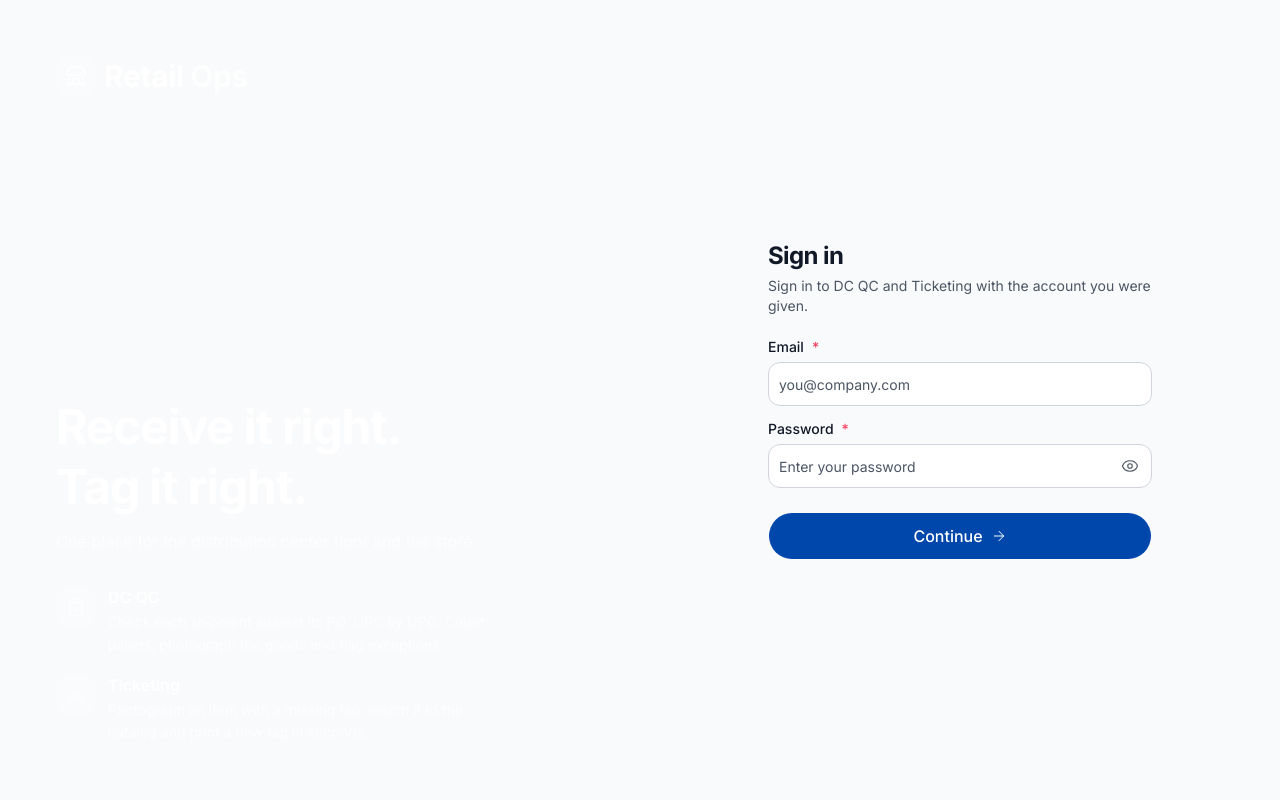
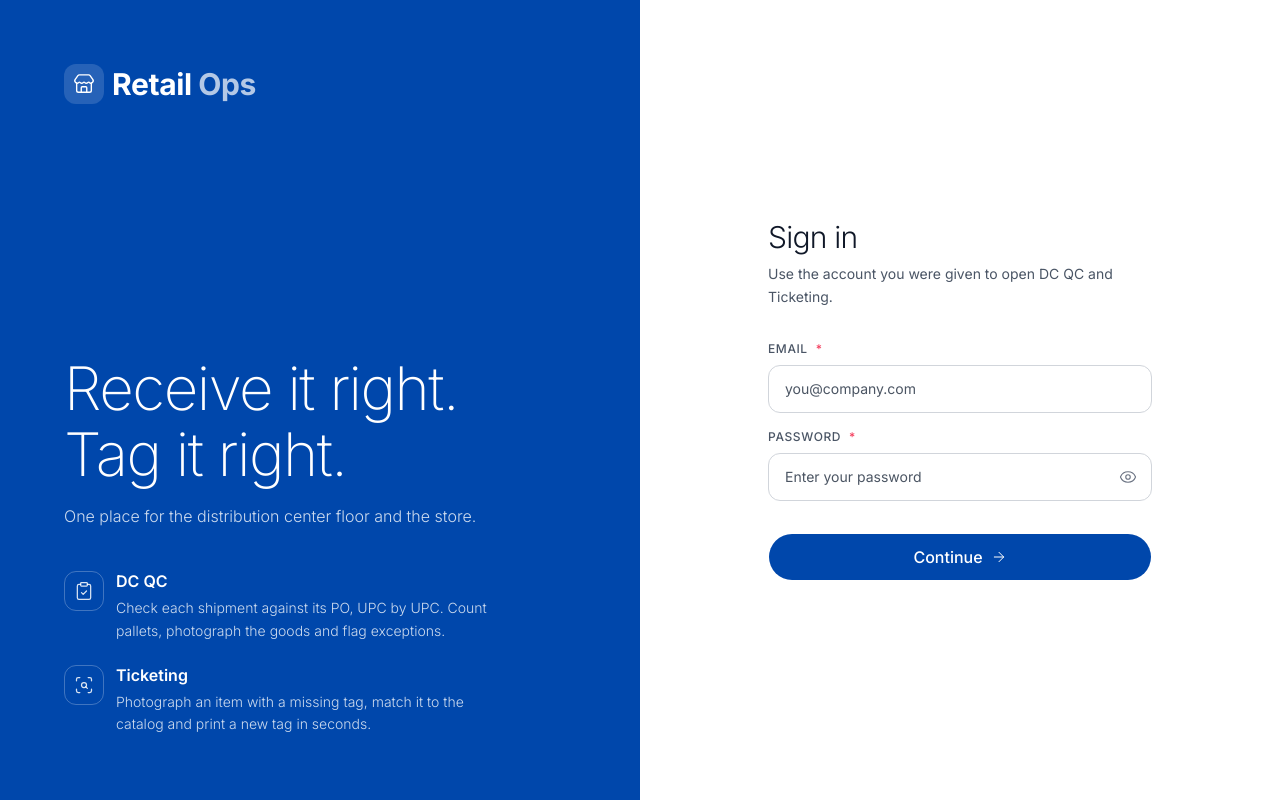
Before and after one commit to uzair-ansari-newtuple/newtuple-ticketing-system, a Next.js app: page /login in a window 1280 px wide. Built offline with nearby package versions, Linux system fonts and the light colour scheme.

Commit message:
style: redesign the login page without gradients

```diff
--- a/src/app/login/page.tsx
+++ b/src/app/login/page.tsx
@@ -40,7 +40,6 @@ export default function LoginPage() {
         return;
       }
       signIn(res);
-      toast.success("Signed in");
       router.replace("/apps");
     } catch (err) {
       toast.error(err instanceof Error ? err.message : "Login failed");
@@ -51,29 +50,27 @@ export default function LoginPage() {
 
   return (
     <div className="flex min-h-dvh flex-1 flex-col lg:flex-row">
-      <section className="relative flex flex-col justify-between overflow-hidden bg-gradient-to-br from-hero-from to-hero-to px-6 pb-10 pt-[max(2rem,env(safe-area-inset-top))] text-white lg:w-1/2 lg:px-14 lg:py-14">
-        <div className="pointer-events-none absolute -right-24 -top-24 size-72 rounded-full bg-white/5" />
-        <div className="pointer-events-none absolute -bottom-32 -left-16 size-80 rounded-full bg-white/5" />
-        <Reveal className="relative"><LogoOnDark size="lg" /></Reveal>
-        <div className="relative mt-10 lg:mt-0">
+      <section className="flex flex-col justify-between bg-brand px-6 pb-10 pt-[max(2rem,env(safe-area-inset-top))] text-white lg:w-1/2 lg:px-16 lg:py-16">
+        <Reveal><LogoOnDark size="lg" /></Reveal>
+        <div className="mt-12 lg:mt-0">
           <Reveal delay={0.1}>
-            <h1 className="text-3xl font-bold leading-tight tracking-tight lg:text-5xl">
+            <h1 className="text-4xl font-extralight leading-[1.1] tracking-tight lg:text-6xl">
               Receive it right.
               <br />
               Tag it right.
             </h1>
-            <p className="mt-3 max-w-md text-sm text-white/75 lg:text-base">One place for the distribution center floor and the store.</p>
+            <p className="mt-4 max-w-md text-sm font-light leading-relaxed text-white/80 lg:text-base">One place for the distribution center floor and the store.</p>
           </Reveal>
-          <Stagger className="mt-8">
-            <ul className="space-y-4 text-sm text-white/85">
+          <Stagger className="mt-10">
+            <ul className="space-y-5 text-sm text-white/85">
               {APPS.map(({ icon: Icon, title, text }) => (
                 <StaggerListItem key={title} className="flex max-w-md items-start gap-3">
-                  <span className="mt-0.5 grid size-10 shrink-0 place-items-center rounded-xl bg-white/15">
-                    <Icon size={20} />
+                  <span className="mt-0.5 grid size-10 shrink-0 place-items-center rounded-xl border border-white/25">
+                    <Icon size={20} strokeWidth={1.5} />
                   </span>
                   <span>
                     <span className="block text-base font-semibold text-white">{title}</span>
-                    <span className="mt-0.5 block leading-relaxed text-white/75">{text}</span>
+                    <span className="mt-1 block font-light leading-relaxed text-white/80">{text}</span>
                   </span>
                 </StaggerListItem>
               ))}
@@ -82,27 +79,27 @@ export default function LoginPage() {
         </div>
       </section>
 
-      <section className="flex flex-1 items-center justify-center px-6 py-10">
+      <section className="flex flex-1 items-center justify-center bg-white px-6 py-12 text-gray-900">
         <Reveal delay={0.15} className="w-full max-w-sm">
           <form onSubmit={submit}>
-            <h2 className="text-2xl font-bold tracking-tight">Sign in</h2>
-            <p className="mt-1 text-sm text-muted-foreground">Sign in to DC QC and Ticketing with the account you were given.</p>
+            <h2 className="text-3xl font-light tracking-tight">Sign in</h2>
+            <p className="mt-2 text-sm leading-relaxed text-gray-600">Use the account you were given to open DC QC and Ticketing.</p>
 
-            <div className="mt-6 space-y-2">
-              <Label htmlFor="email">Email <span className="text-destructive" aria-hidden>*</span></Label>
-              <Input id="email" value={email} onChange={(e) => setEmail(e.target.value)} autoCapitalize="none" autoComplete="email" type="email" required placeholder="you@company.com" className="h-11" />
+            <div className="mt-8 space-y-2">
+              <Label htmlFor="email" className="text-xs font-medium uppercase tracking-wider text-gray-600">Email <span className="text-destructive" aria-hidden>*</span></Label>
+              <Input id="email" value={email} onChange={(e) => setEmail(e.target.value)} autoCapitalize="none" autoComplete="email" type="email" required placeholder="you@company.com" className="h-12 px-4 dark:border-gray-300 dark:bg-white dark:text-gray-900 dark:placeholder:text-gray-500" />
             </div>
             <div className="mt-4 space-y-2">
-              <Label htmlFor="password">Password <span className="text-destructive" aria-hidden>*</span></Label>
+              <Label htmlFor="password" className="text-xs font-medium uppercase tracking-wider text-gray-600">Password <span className="text-destructive" aria-hidden>*</span></Label>
               <div className="relative">
-                <Input id="password" type={showPassword ? "text" : "password"} value={password} onChange={(e) => setPassword(e.target.value)} autoComplete="current-password" required placeholder="Enter your password" className="h-11 pr-11" />
-                <button type="button" onClick={() => setShowPassword((v) => !v)} aria-label={showPassword ? "Hide password" : "Show password"} aria-pressed={showPassword} className="absolute right-1 top-1/2 grid size-9 -translate-y-1/2 place-items-center rounded-md text-muted-foreground transition-colors hover:text-foreground">
-                  {showPassword ? <EyeOff size={18} /> : <Eye size={18} />}
+                <Input id="password" type={showPassword ? "text" : "password"} value={password} onChange={(e) => setPassword(e.target.value)} autoComplete="current-password" required placeholder="Enter your password" className="h-12 px-4 pr-12 dark:border-gray-300 dark:bg-white dark:text-gray-900 dark:placeholder:text-gray-500" />
+                <button type="button" onClick={() => setShowPassword((v) => !v)} aria-label={showPassword ? "Hide password" : "Show password"} aria-pressed={showPassword} className="absolute right-1.5 top-1/2 grid size-9 -translate-y-1/2 place-items-center rounded-full text-gray-500 transition-colors hover:bg-gray-100 hover:text-gray-900">
+                  {showPassword ? <EyeOff size={18} strokeWidth={1.5} /> : <Eye size={18} strokeWidth={1.5} />}
                 </button>
               </div>
             </div>
 
-            <Button type="submit" size="lg" disabled={busy} className="mt-6 w-full">
+            <Button type="submit" size="lg" disabled={busy} className="mt-8 w-full bg-brand text-white hover:bg-[#0055cc] active:bg-[#003380]">
               {busy ? <Loader2 className="animate-spin" /> : null}
               {busy ? "Signing in" : "Continue"}
               {!busy ? <ArrowRight /> : null}
```
